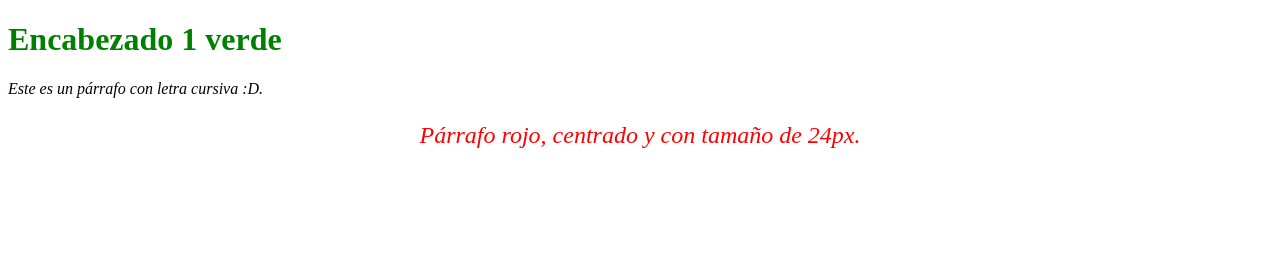
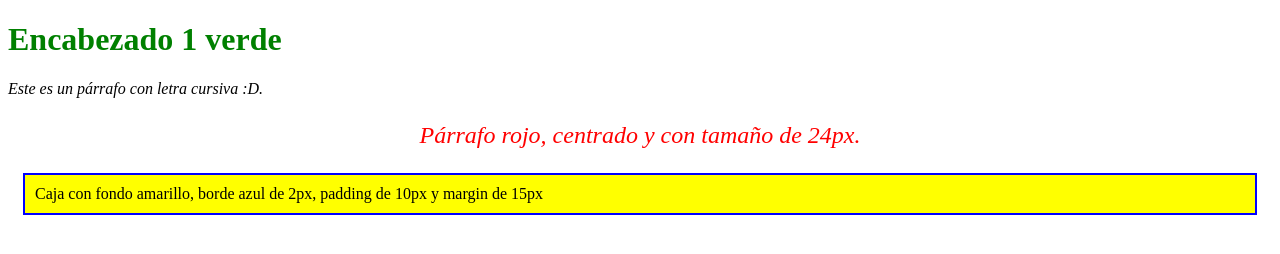
Before and after one commit to saulocaceresg/Laboratorio7IDWEB-HTML5-CSS, a plain HTML site: page index.html in a window 1280 px wide. Drawn offline with Linux system fonts and the light colour scheme.

Commit message:
Commit 5: Ejercicio 6 - caja y su apariencia

```diff
--- a/css/styles.css
+++ b/css/styles.css
@@ -12,3 +12,11 @@ p {
     text-align: center;
     font-size: 24px;
 }
+
+/* Ejercicio 6 */
+div {
+    background-color: yellow;
+    border: 2px solid blue;
+    padding: 10px;
+    margin: 15px;
+}
--- a/index.html
+++ b/index.html
@@ -13,5 +13,10 @@
 
     <!-- Ejercicio 5 -->
     <p class="titulo">Párrafo rojo, centrado y con tamaño de 24px.</p>
+
+    <!-- Ejercicio 6 -->
+    <div>
+        Caja con fondo amarillo, borde azul de 2px, padding de 10px y margin de 15px
+    </div>
 </body>
 </html>
```
